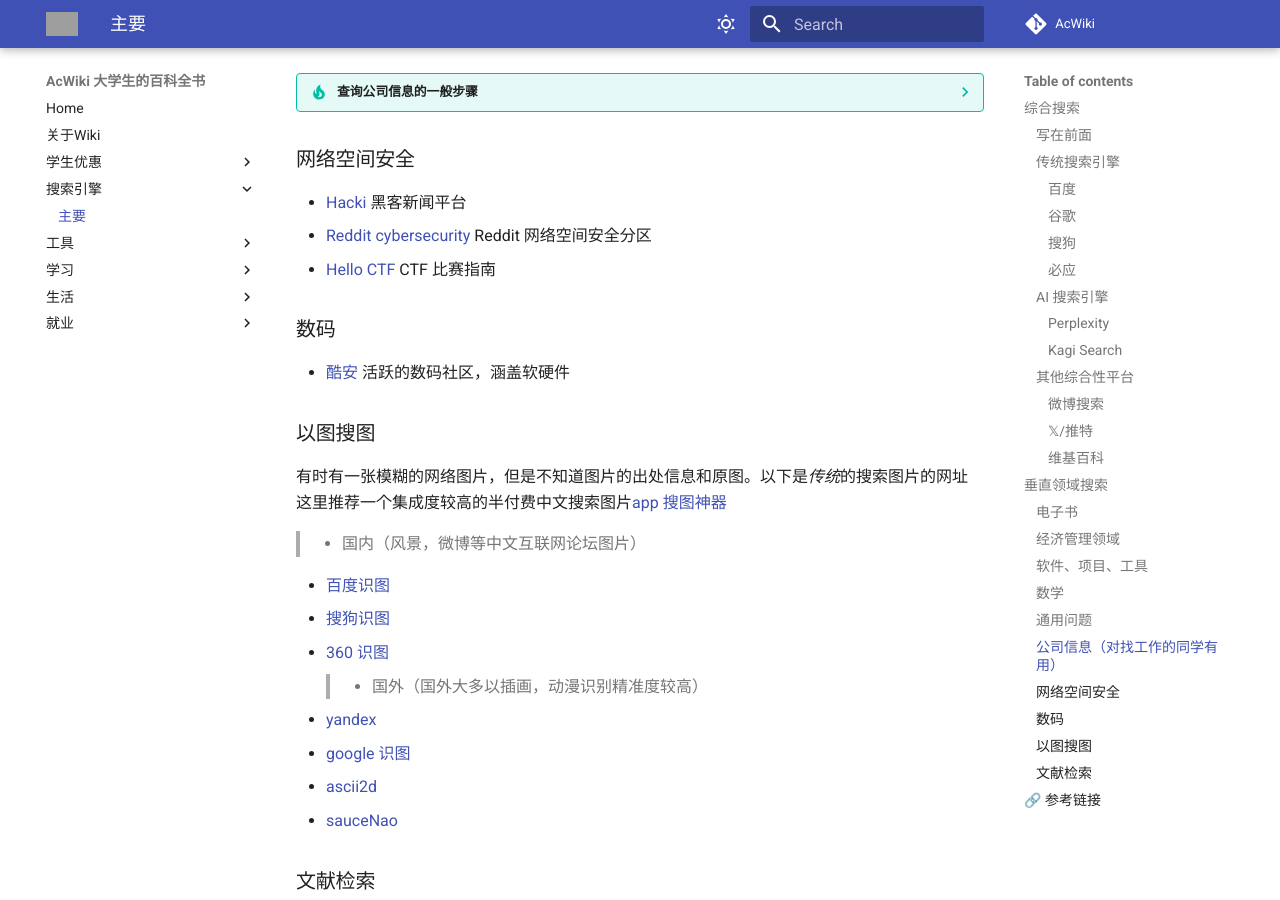
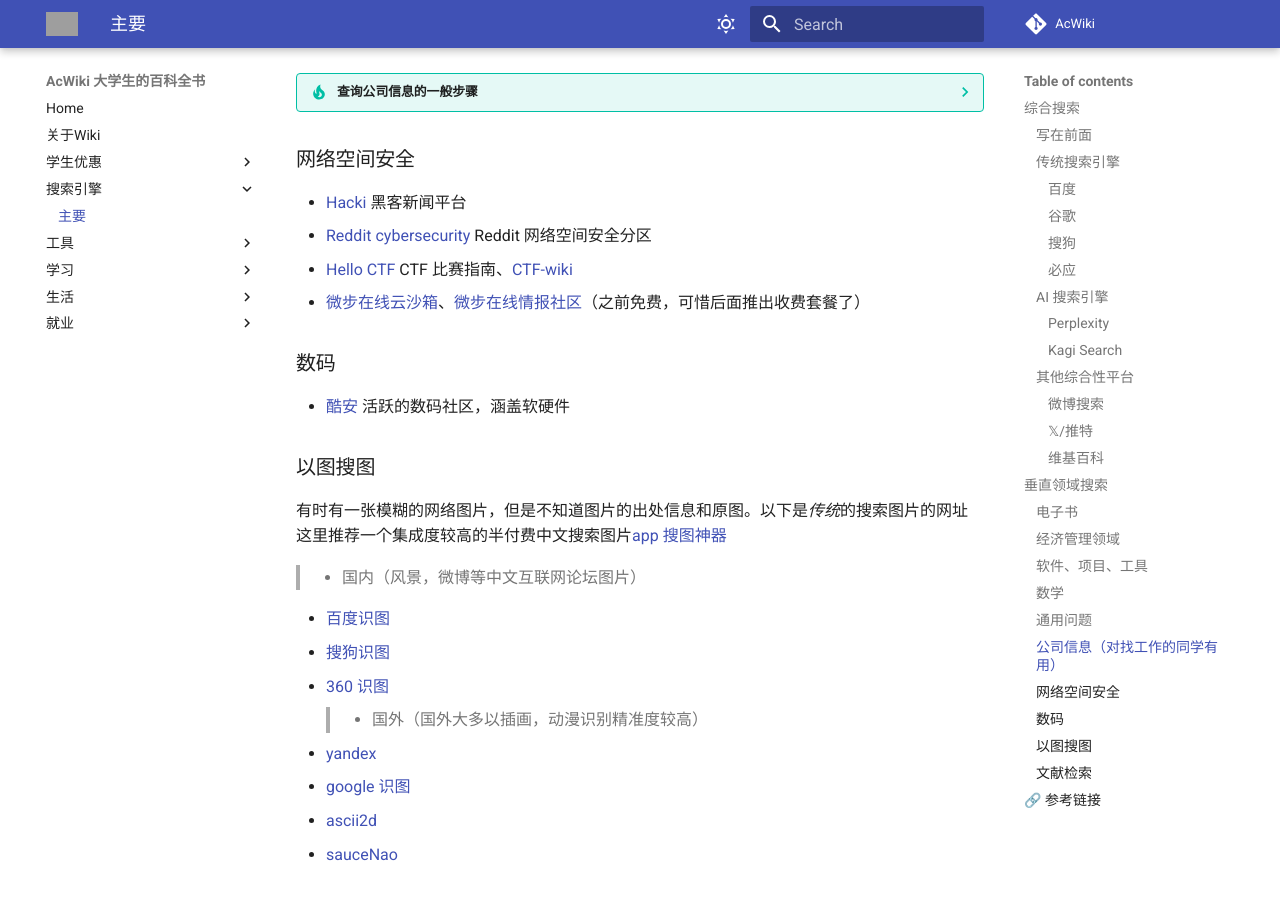
Before and after one commit to ztm0929/Ac-Wiki, an MkDocs documentation site: the page built from docs/02-search-platforms/search-platforms.md, in a window 1280 px wide and 900 px high, scrolled down 3410 px. Built offline with MkDocs 1.6.1 and Material for MkDocs 9.7.7, drawn with Linux system fonts in a browser that asks for light colours; comment, search, counter and statistics services are not loaded; grey boxes are pictures that could not be loaded.

Commit message:
Update search-platforms.md (#134)
Signed-off-by: W1ndys <w1ndys@outlook.com>

```diff
--- a/docs/02-search-platforms/search-platforms.md
+++ b/docs/02-search-platforms/search-platforms.md
@@ -163,7 +163,8 @@
 
 - [Hacki](https://news.ycombinator.com) 黑客新闻平台
 - [Reddit cybersecurity](https://www.reddit.com/r/cybersecurity) Reddit 网络空间安全分区
-- [Hello CTF](https://hello-ctf.com/) CTF 比赛指南
+- [Hello CTF](https://hello-ctf.com/) CTF 比赛指南、[CTF-wiki](https://ctf-wiki.org/)
+- [微步在线云沙箱](https://s.threatbook.com)、[微步在线情报社区](https://x.threatbook.com)（之前免费，可惜后面推出收费套餐了）
 
 ### 数码
 
```
